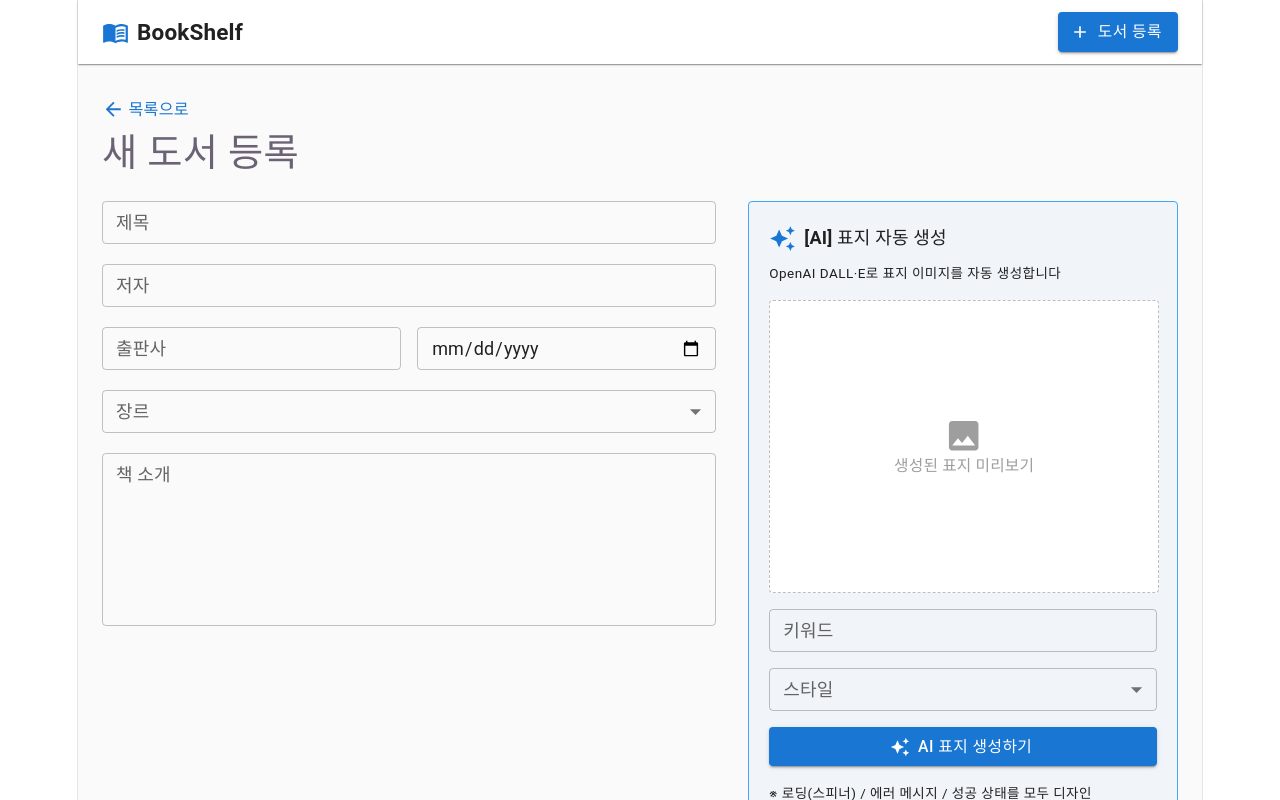
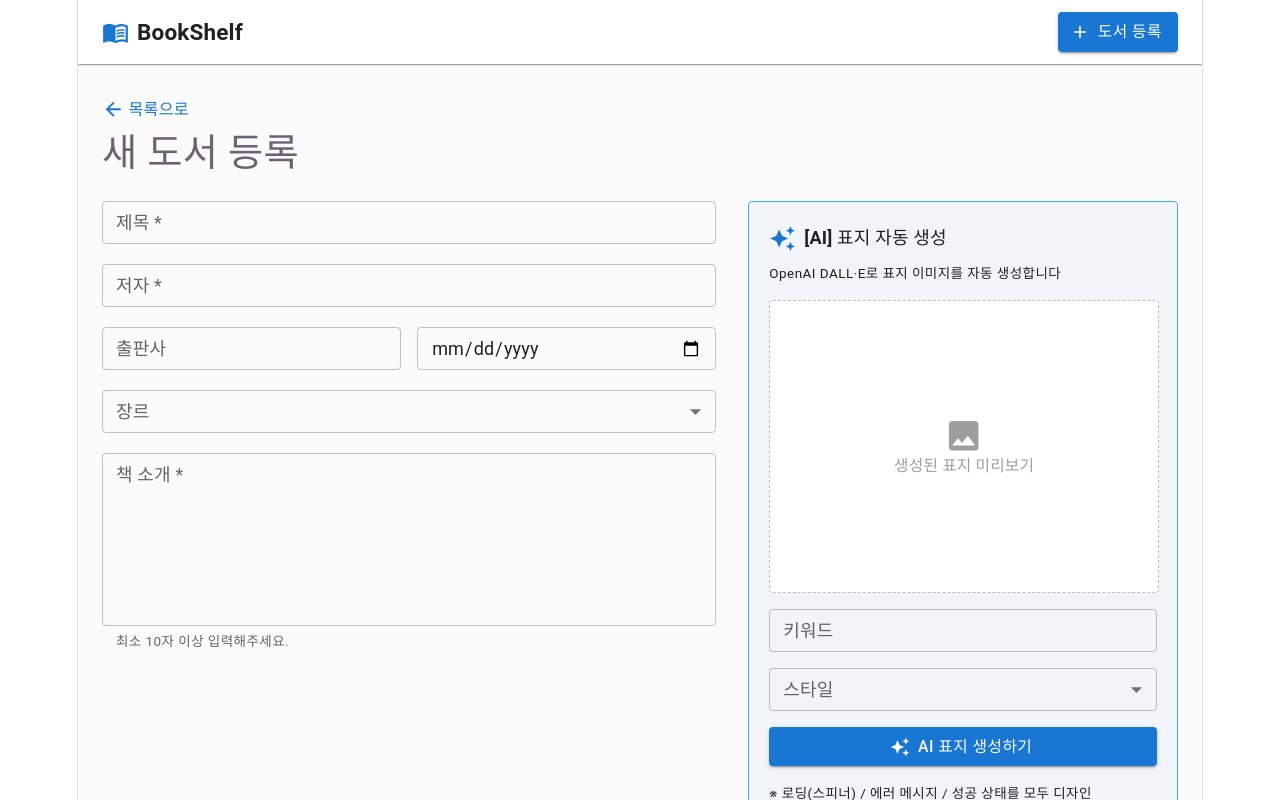
Before and after one commit to owlooo/AIVLE_09_m_4th_22, a React (Vite) app: page / in a window 1280 px wide. Both pictures are taken after a click on the button "도서 등록". Shown: the top 800 px of the page. Built offline with nearby package versions, Linux system fonts and the light colour scheme; data requests are answered from the project's data file.

Commit message:
로딩·에러·빈 목록 상태 처리, 폼 유효성검사

```diff
--- a/db.json
+++ b/db.json
@@ -1,12 +1,17 @@
 {
   "books": [
     {
-    "id": 1, "title": "별빛 아래의 서점",
+      "id": 1,
+      "title": "별빛 아래의 서점",
       "author": "홍길동",
       "content": "작은 마을 서점의 1년을 담은 에세이",
       "coverImageUrl": "",
       "createdAt": "2026-04-24T09:00:00.000Z",
-    "updatedAt": "2026-04-24T09:00:00.000Z"
+      "updatedAt": "2026-05-26T02:05:11.504Z",
+      "publisher": "",
+      "publishDate": "",
+      "genres": [],
+      "description": ""
     },
     {
       "id": 2,
--- a/src/pages/BookFormPage.jsx
+++ b/src/pages/BookFormPage.jsx
@@ -1,7 +1,7 @@
 import { useState, useEffect } from 'react';
 import {
   Container, Box, Typography, TextField, Select, MenuItem, FormControl,
-  InputLabel, Button, Stack, Grid, Link,
+  InputLabel, Button, Stack, Grid, Link, FormHelperText
 } from '@mui/material';
 import ArrowBackIcon from '@mui/icons-material/ArrowBack';
 import Header from '../components/Header';
@@ -15,23 +15,23 @@ function BookFormPage({ bookId, onAddClick, onBackClick, onCancel, onSubmit }) {
     publisher: '',
     publishDate: '',
     genres: [],
-    description: '', // 'description'으로 통일
+    description: '',
   });
 
-  // 수정 모드일 때 데이터 로드
+  const [errors, setErrors] = useState({});
+
   useEffect(() => {
     if (bookId) {
       const fetchData = async () => {
         try {
           const data = await getBookById(bookId);
-          // API에서 받아온 데이터가 있으면 state에 저장
           setFormData({
             title: data.title || '',
             author: data.author || '',
             publisher: data.publisher || '',
             publishDate: data.publishDate || '',
             genres: data.genres || [],
-            description: data.description || '', // 데이터 매핑 확인
+            description: data.description || data.content || '',
           });
         } catch (error) {
           console.error("데이터 로드 실패:", error);
@@ -47,16 +47,50 @@ function BookFormPage({ bookId, onAddClick, onBackClick, onCancel, onSubmit }) {
       ...prev,
       [name]: value
     }));
+
+    if (errors[name]) {
+      setErrors((prev) => ({ ...prev, [name]: '' }));
+    }
+  };
+
+  const validate = () => {
+    const newErrors = {};
+
+    if (!formData.title.trim()) {
+      newErrors.title = '제목은 필수 입력입니다.';
+    }
+
+    if (!formData.author.trim()) {
+      newErrors.author = '저자는 필수 입력입니다.';
+    }
+
+    if (!formData.description.trim()) {
+      newErrors.description = '책 소개는 필수 입력입니다.';
+    } else if (formData.description.length < 10) {
+      newErrors.description = '책 소개는 최소 10자 이상 작성해주세요.';
+    }
+
+    setErrors(newErrors);
+
+    return Object.keys(newErrors).length === 0;
   };
 
   const handleSave = async () => {
-    const dataToSave = {...formData, content: formData.description};
+    if (!validate()) {
+      return;
+    }
+
+    const dataToSave = {
+      ...formData,
+      content: formData.description,
+    };
+
     try {
       if (bookId) {
-        await updateBook(bookId, formData);
+        await updateBook(bookId, dataToSave);
         alert('수정되었습니다.');
       } else {
-        await createBook(formData);
+        await createBook(dataToSave);
         alert('등록되었습니다.');
       }
       onSubmit();
@@ -76,8 +110,7 @@ function BookFormPage({ bookId, onAddClick, onBackClick, onCancel, onSubmit }) {
           onClick={onBackClick}
           sx={{ display: 'inline-flex', alignItems: 'center', gap: 0.5, mb: 1, color: 'primary.main', fontSize: '0.9rem' }}
         >
-          <ArrowBackIcon fontSize="small" />
-          목록으로
+          <ArrowBackIcon fontSize="small" /> 목록으로
         </Link>
 
         <Typography variant="h4" sx={{ fontWeight: 700, mb: 3 }}>
@@ -87,12 +120,32 @@ function BookFormPage({ bookId, onAddClick, onBackClick, onCancel, onSubmit }) {
         <Grid container spacing={4}>
           <Grid size={{ xs: 12, md: 7 }}>
             <Stack spacing={2.5}>
-              <TextField label="제목" name="title" value={formData.title} onChange={handleChange} fullWidth size="small" />
-              <TextField label="저자" name="author" value={formData.author} onChange={handleChange} fullWidth size="small" />
+              <TextField
+                label="제목 *"
+                name="title"
+                value={formData.title}
+                onChange={handleChange}
+                fullWidth
+                size="small"
+                error={!!errors.title}
+                helperText={errors.title}
+              />
+              <TextField
+                label="저자 *"
+                name="author"
+                value={formData.author}
+                onChange={handleChange}
+                fullWidth
+                size="small"
+                error={!!errors.author}
+                helperText={errors.author}
+              />
+
               <Stack direction="row" spacing={2}>
                 <TextField label="출판사" name="publisher" value={formData.publisher} onChange={handleChange} fullWidth size="small" />
                 <TextField name="publishDate" type="date" value={formData.publishDate} onChange={handleChange} fullWidth size="small" InputLabelProps={{ shrink: true }} />
               </Stack>
+
               <FormControl size="small" fullWidth>
                 <InputLabel>장르</InputLabel>
                 <Select label="장르" name="genres" value={formData.genres || []} onChange={handleChange} multiple>
@@ -102,15 +155,18 @@ function BookFormPage({ bookId, onAddClick, onBackClick, onCancel, onSubmit }) {
                   <MenuItem value="베스트셀러">베스트셀러</MenuItem>
                 </Select>
               </FormControl>
+
               <TextField
-                label="책 소개"
-                name="description" // 확실하게 name="description"으로 고정
+                label="책 소개 *"
+                name="description"
                 value={formData.description}
                 onChange={handleChange}
                 multiline
                 minRows={6}
                 fullWidth
                 size="small"
+                error={!!errors.description}
+                helperText={errors.description || '최소 10자 이상 입력해주세요.'}
               />
             </Stack>
           </Grid>
--- a/src/pages/BookListPage.jsx
+++ b/src/pages/BookListPage.jsx
@@ -10,6 +10,7 @@ import {
   Typography,
   Grid,
   Stack,
+  CircularProgress, // 로딩 스피너 추가
 } from '@mui/material';
 import SearchIcon from '@mui/icons-material/Search';
 import Header from '../components/Header';
@@ -21,13 +22,21 @@ function BookListPage({ onAddClick, onBookClick }) {
   const [searchKeyword, setSearchKeyword] = useState('');
   const [selectedGenre, setSelectedGenre] = useState('');
 
+  const [isLoading, setIsLoading] = useState(true);
+  const [error, setError] = useState(null);
+
   useEffect(() => {
     const fetchBooks = async () => {
       try {
+        setIsLoading(true);
+        setError(null);
         const data = await getBooks();
         setBooks(data);
-      } catch (error) {
-        console.error('목록 불러오기 실패:', error);
+      } catch (err) {
+        console.error('목록 불러오기 실패:', err);
+        setError('도서 목록을 불러오는 중 오류가 발생했습니다. 서버 연결을 확인하세요.');
+      } finally {
+        setIsLoading(false);
       }
     };
     fetchBooks();
@@ -42,6 +51,32 @@ function BookListPage({ onAddClick, onBookClick }) {
 
     return matchesSearch && matchesGenre;
   });
+
+  if (isLoading) {
+    return (
+      <Box sx={{ bgcolor: 'grey.50', minHeight: '100vh' }}>
+        <Header onAddClick={onAddClick} />
+        <Box sx={{ display: 'flex', flexDirection: 'column', alignItems: 'center', justifyContent: 'center', py: 20, gap: 2 }}>
+          <CircularProgress />
+          <Typography variant="body1" color="text.secondary">도서 목록을 불러오는 중입니다...</Typography>
+        </Box>
+      </Box>
+    );
+  }
+
+  if (error) {
+    return (
+      <Box sx={{ bgcolor: 'grey.50', minHeight: '100vh' }}>
+        <Header onAddClick={onAddClick} />
+        <Container maxWidth="lg" sx={{ py: 10, textAlign: 'center' }}>
+          <Box sx={{ py: 6, border: '1px dashed', borderColor: 'error.light', borderRadius: 1, bgcolor: 'error.50' }}>
+            <Typography variant="h6" color="error" sx={{ fontWeight: 700, mb: 1 }}>불러오기 실패</Typography>
+            <Typography variant="body2" color="error.main">{error}</Typography>
+          </Box>
+        </Container>
+      </Box>
+    );
+  }
 
   return (
     <Box sx={{ bgcolor: 'grey.50', minHeight: '100vh' }}>
```
Lines whose indentation alone changed are shown as unchanged.
